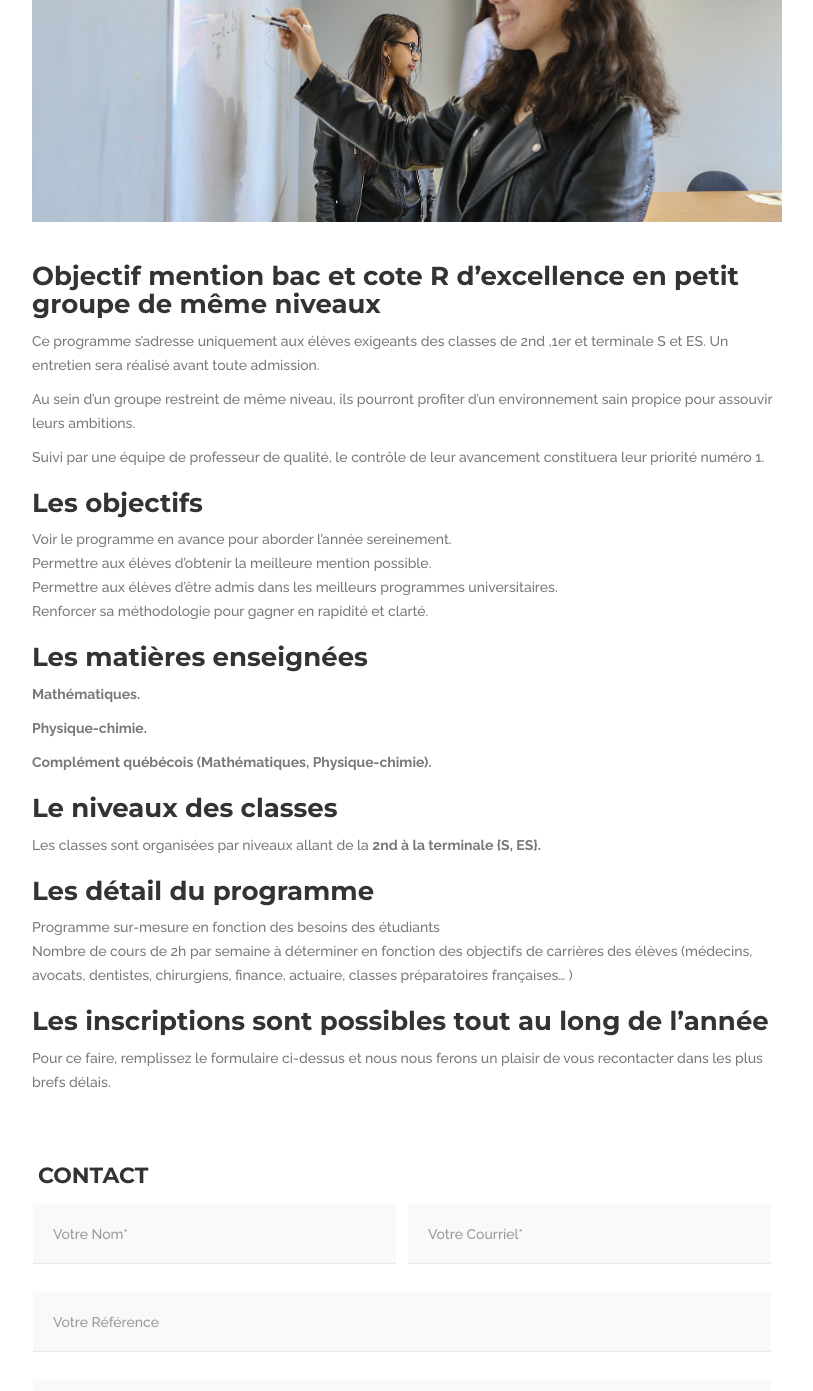
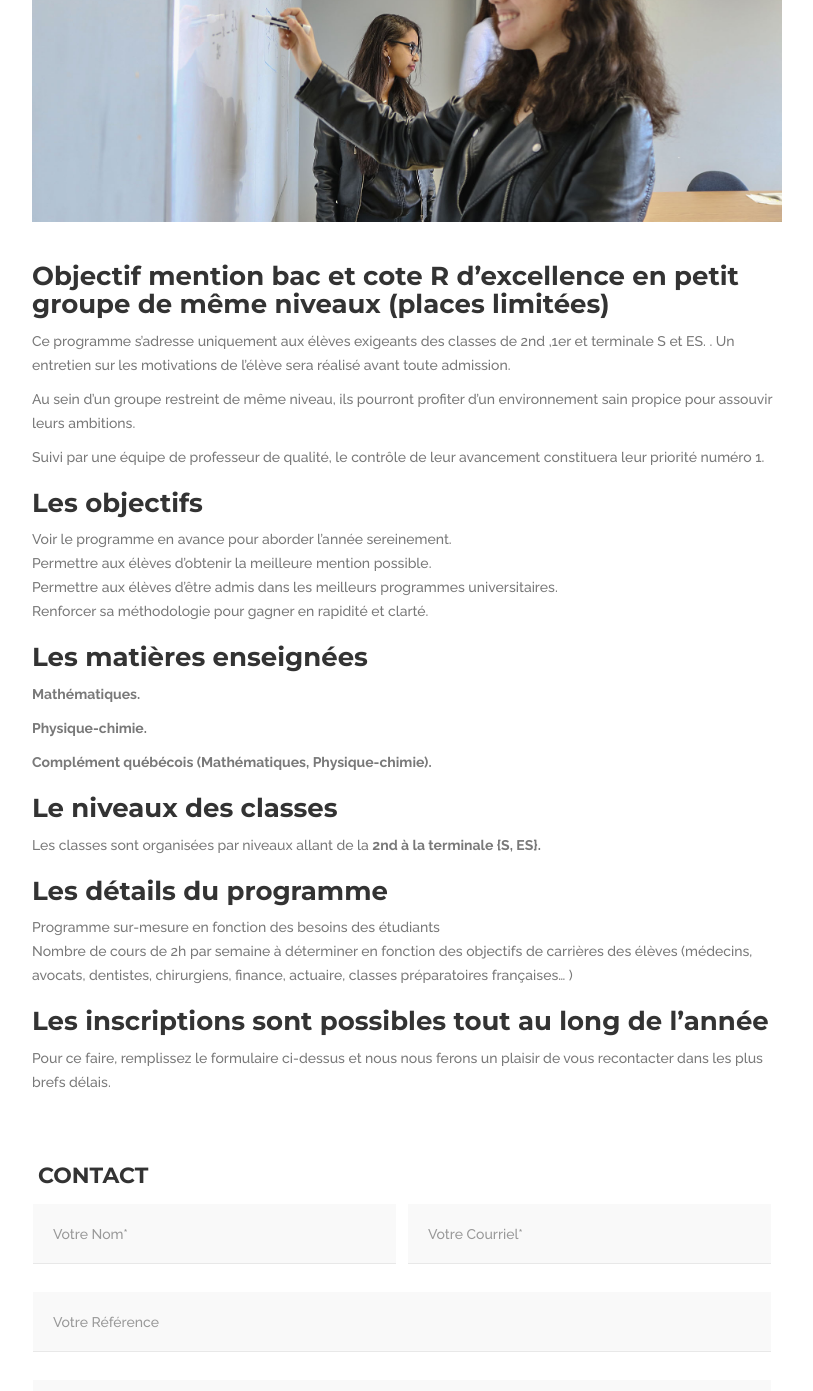
Before and after one commit to bkingg/les-clefs-pour-reussir, a Jekyll site: the page built from _programmes/objectif-cote-r-d-excellenc.md, in a window 1280 px wide and 1400 px high, scrolled down 580 px. Shown: the top 1391 px of the window, without its empty margins (233-1046 px from the left). Built offline with Jekyll 4.4.1, drawn with Linux system fonts in a browser that asks for light colours.

Commit message:
Update from Forestry.io - objectif-cote-r-d-excellenc.md

```diff
--- a/_programmes/objectif-cote-r-d-excellenc.md
+++ b/_programmes/objectif-cote-r-d-excellenc.md
@@ -4,9 +4,9 @@ layout: programme
 date: 2017-12-03 00:00:00 +0000
 image: "/uploads/slide-3.jpg"
 ---
-### Objectif mention bac et cote R d'excellence en petit groupe de même niveaux
+### Objectif mention bac et cote R d'excellence en petit groupe de même niveaux (places limitées)
 
-Ce programme s'adresse uniquement aux élèves exigeants des classes de  2nd ,1er et terminale S et ES. Un entretien sera réalisé avant toute admission.
+Ce programme s'adresse uniquement aux élèves exigeants des classes de  2nd ,1er et terminale S et ES. . Un entretien sur les motivations de l'élève sera réalisé avant toute admission.
 
 Au sein d'un groupe restreint de même niveau, ils pourront profiter d'un environnement sain propice pour assouvir leurs ambitions.
 
@@ -31,7 +31,7 @@ Suivi par une équipe de professeur de qualité,  le contrôle de leur avancemen
 
 * Les classes sont organisées par niveaux allant de la **2nd à la terminale {S, ES}.**
 
-### Les détail du programme
+### Les détails du programme
 
 * Programme sur-mesure en fonction des besoins des étudiants
 * Nombre de cours de 2h par semaine à déterminer en fonction des objectifs de carrières des élèves (médecins, avocats, dentistes, chirurgiens, finance, actuaire, classes préparatoires françaises... )
```
